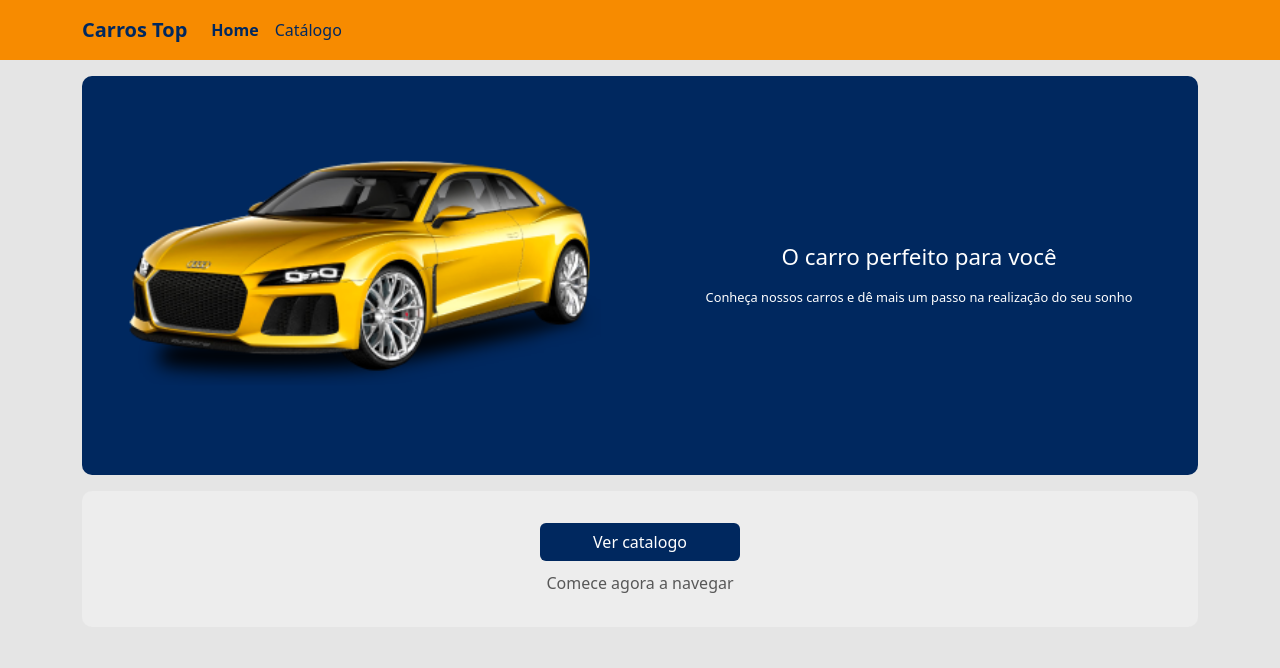
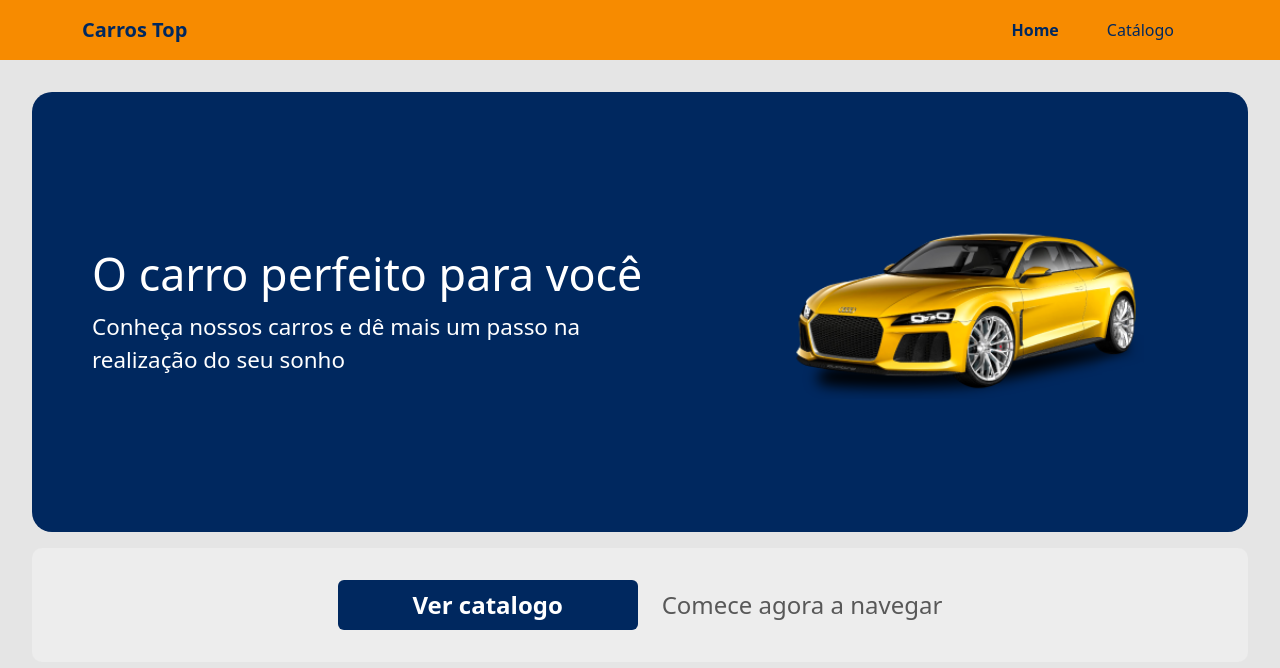
Before and after one commit to Fronchak/cars-page-bootstrap, a plain HTML site: page index.html in a window 1280 px wide. Drawn offline with nearby package versions, Linux system fonts and the light colour scheme.

Commit message:
Finished home page to all screens

```diff
--- a/assets/styles/styles.css
+++ b/assets/styles/styles.css
@@ -52,10 +52,21 @@ body {
     min-height: var(--navbar-height);
 }
 
-@media (min-width: 992px) {
+@media (min-width: 768px) {
     #navbar {
         max-height: var(--navbar-height);
     }
+}
+
+.navbar-nav {
+    display: flex;
+    width: 100%;
+    justify-content: end;
+}
+
+.navbar-nav .nav-link {
+    margin-left: 1em;
+    margin-right: 1em;
 }
 
 /* CONTENT CONTAINER */
@@ -79,7 +90,7 @@ body {
 
 #main-card-container img {
     margin-bottom: 1em;
-    width: 90%;
+    width: 80%;
 }
 
 #main-card-container h1 {
@@ -107,16 +118,30 @@ body {
 
 #bottom-card-container button {
     color: #fff;
+    font-size: 1em;
+    transition: 0.8s;
+    font-weight: bold;
+}
+
+#bottom-card-container button:hover,
+#bottom-card-container button:focus {
+    color: var(--primary-color);
+    background-color: #FFF;
+    border-color: var(--primary-color);
 }
 
 #bottom-card-container p {
     color: #585858;
     margin-top: 0.6em;
+    font-size: 1.2em;
 }
 
 /* BOTTOM CARD CONTAINER */
 
 #bottom-card-container {
+    display: flex;
+    justify-content: center;
+    align-items: center;
     flex-direction: column;
 }
 
@@ -124,3 +149,129 @@ body {
     width: 50%;
     max-width: 200px;
 }
+
+@media (min-width: 576px) {
+    #main-card-container h1 {
+        font-size: 2.5em;
+        margin-bottom: 0.2em;
+    }
+
+    #main-card-container p {
+        font-size: 1.2em;
+        width: 85%;
+    }
+
+    #bottom-card-container {
+        flex-direction: row;
+    }
+
+    #bottom-card-container p {
+        margin-top: 0em;
+    }
+
+    #bottom-card-container button {
+        margin-right: 1em;
+    }
+
+    #main-card-container img {
+        width: 70%;
+    }
+
+    #content-container {
+        padding: 1.5em;
+    }
+}
+
+@media (min-width: 768px) {
+    #main-card-container img {
+        width: 55%;
+        margin-bottom: 0;
+    }
+
+    #main-card-container h1 {
+        font-size: 3em;
+        margin-bottom: 0.2em;
+    }
+
+    #main-card-container p {
+        font-size: 1.4em;
+        width: 65%;
+    }
+
+    #content-container {
+        padding: 2em;
+    }
+}
+
+@media (min-width: 992px) {
+    #main-card-container {
+        border-radius: 20px;
+    }
+
+    #main-card-container img {
+        width: 50%;
+        margin-bottom: 0;
+    }
+
+    #main-card-container h1 {
+        font-size: 3em;
+        margin-bottom: 0.2em;
+    }
+
+    #main-card-container p {
+        font-size: 1.4em;
+        width: 50%;
+    }
+}
+
+@media (min-width: 1200px) {
+    #card-content-container {
+        text-align: left;
+    }
+
+    #main-card-container h1 {
+        font-size: 2.8em;
+    }
+
+    #main-card-container p {
+        margin: 0;
+        width: 80%;
+    }
+
+    #main-card-container img {
+        width: 80%;
+    }
+
+    #main-card-container {
+        padding: 0 3em;
+        min-height: 55vh;
+    }
+
+    #bottom-card-container p {
+        font-size: 1.5em;
+    }
+
+    #bottom-card-container button {
+        font-size: 1.5em;
+        width: 40%;
+        max-width: 300px;
+    }
+}
+
+@media (min-width: 1400px) {
+    #main-card-container {
+        min-height: 60vh;
+    }
+
+    #main-card-container h1 {
+        font-size: 3.5em;
+    }
+
+    #main-card-container p {
+        font-size: 1.8em;
+    }
+
+    #main-card-container img {
+        width: 100%;
+    }
+}
--- a/index.html
+++ b/index.html
@@ -17,7 +17,7 @@
 </head>
 <body>
     <div class="container-fluid p-0" id="page-container">
-        <nav class="navbar navbar-expand-lg secondary-bg-color" id="navbar">
+        <nav class="navbar navbar-expand-md secondary-bg-color" id="navbar">
             <div class="container">
               <a class="navbar-brand fw-bold" href="#">Carros Top</a>
               <button
@@ -29,7 +29,7 @@
                 <span class="navbar-toggler-icon"></span>
               </button>
               <div class="collapse navbar-collapse" id="navbar-items">
-                <ul class="navbar-nav me-auto mb-2 mb-lg-0">
+                <ul class="navbar-nav me-auto mb-2 mb-md-0">
                   <li class="nav-item">
                     <a class="nav-link active" aria-current="page" href="#">Home</a>
                   </li>
@@ -40,21 +40,21 @@
               </div>
             </div>
         </nav>
-        <div class="container" id="content-container">
+        <div class="container-xxl" id="content-container">
             <div class="row" id="content-container-row">
                 <div class="col-12 mb-3">
                     <div class="row m-0" id="main-card-container">
-                        <div class="col-12 col-lg-6" id="card-image-container">
+                        <div class="col-12 col-xl-5 col-xxl-4 order-xl-1" id="card-image-container">
                             <img src="./assets/imgs/car-header-1.png" class="img-fluid">
                         </div>
-                        <div class="col-12 col-lg-6" id="card-content-container">
+                        <div class="col-12 col-xl-7 col-xxl-8" id="card-content-container">
                             <h1>O carro perfeito para você</h1>
                             <p class="mb-0">Conheça nossos carros e dê mais um passo na realização do seu sonho</p>
                         </div>
                     </div>
                 </div>
                 <div class="col-12">
-                    <div class="row m-0" id="bottom-card-container">
+                    <div id="bottom-card-container">
                         <button class="btn primary-bg-color">Ver catalogo</button>
                         <p class="mb-0">Comece agora a navegar</p>
                     </div>
```
